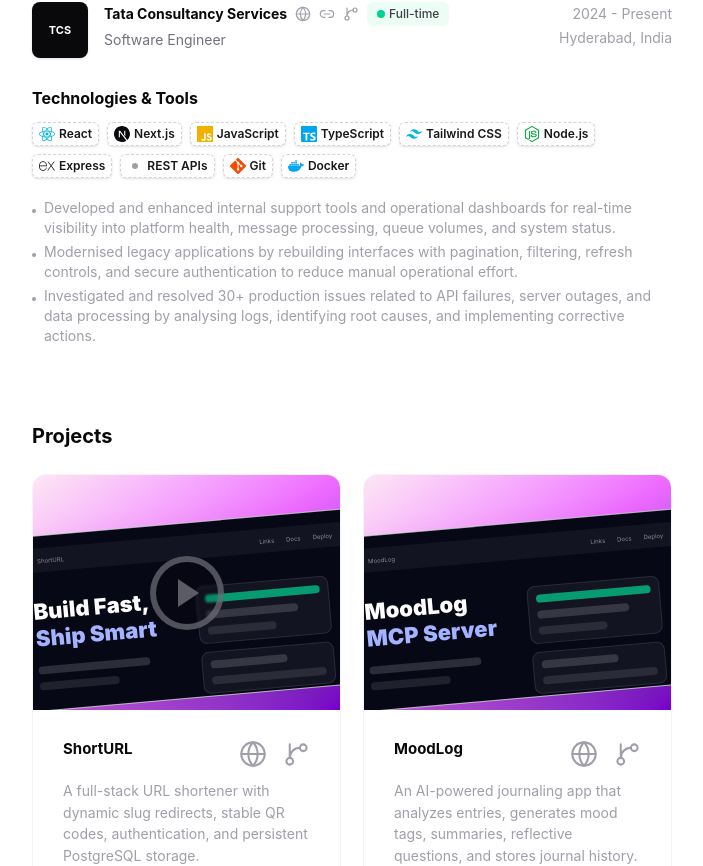
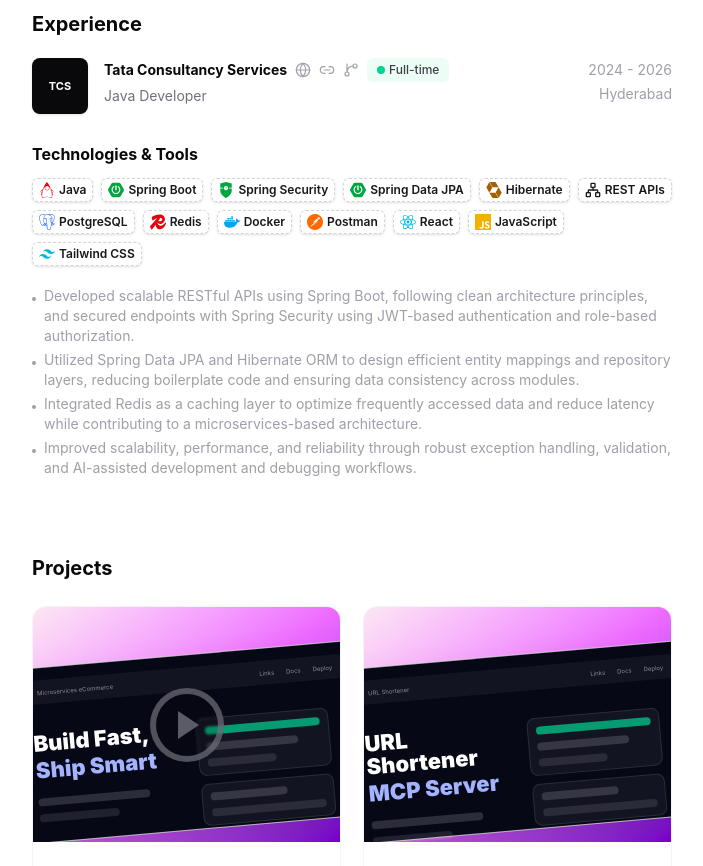
Before and after one commit to rachasanthoshkumar/portfolio, a Next.js app: page / in a window 1280 px wide. Shown: the part 875-1741 px from the top of the page, without its empty margins (288-991 px from the left). Built offline with nearby package versions, Linux system fonts and the light colour scheme.

Commit message:
align portfolio with java developer resume

```diff
--- a/app/layout.js
+++ b/app/layout.js
@@ -1,9 +1,9 @@
 import "./globals.css";
 
 export const metadata = {
-  title: "Santhosh Racha | Software Engineer",
+  title: "Santhosh Racha | Java Developer",
   description:
-    "Personal portfolio for Santhosh Racha, a Software Engineer based in Hyderabad, India."
+    "Personal portfolio for Santhosh Racha, a Java Developer based in Hyderabad, India."
 };
 
 export default function RootLayout({ children }) {
--- a/components/Portfolio.js
+++ b/components/Portfolio.js
@@ -12,6 +12,7 @@
   Mail,
   MapPin,
   Moon,
+  Network,
   Send,
   Sun
 } from "lucide-react";
@@ -31,13 +32,19 @@
   SiExpress,
   SiGit,
   SiGoogle,
+  SiHibernate,
   SiJavascript,
   SiMongodb,
   SiNextdotjs,
   SiNodedotjs,
+  SiOpenjdk,
   SiPostgresql,
+  SiPostman,
   SiPrisma,
   SiReact,
+  SiRedis,
+  SiSpringboot,
+  SiSpringsecurity,
   SiTailwindcss,
   SiTypescript
 } from "react-icons/si";
@@ -61,6 +68,13 @@
 function getTechMeta(label) {
   const normalized = label.toLowerCase();
 
+  if (normalized === "java") return { Icon: SiOpenjdk, color: "text-red-600" };
+  if (normalized.includes("spring security")) return { Icon: SiSpringsecurity, color: "text-green-600" };
+  if (normalized.includes("spring")) return { Icon: SiSpringboot, color: "text-green-600" };
+  if (normalized.includes("hibernate")) return { Icon: SiHibernate, color: "text-yellow-700 dark:text-yellow-500" };
+  if (normalized.includes("redis")) return { Icon: SiRedis, color: "text-red-600" };
+  if (normalized.includes("postman")) return { Icon: SiPostman, color: "text-orange-500" };
+  if (normalized.includes("rest")) return { Icon: Network, color: "text-zinc-900 dark:text-white" };
   if (normalized.includes("typescript")) return { Icon: SiTypescript, color: "text-sky-500" };
   if (normalized.includes("javascript")) return { Icon: SiJavascript, color: "text-yellow-500" };
   if (normalized.includes("react")) return { Icon: SiReact, color: "text-cyan-500" };
@@ -212,14 +226,14 @@
         {profile.summary}
       </p>
       <p className="mt-4 max-w-xl text-pretty text-sm leading-7 text-zinc-500 sm:text-base dark:text-zinc-400">
-        I build interactive web apps using{" "}
+        I build secure backend systems using{" "}
         {heroTools.map((tool, index) => (
           <span key={tool}>
             <TechPill label={tool} />
             {index < heroTools.length - 1 ? " " : ""}
           </span>
         ))}
-        . With a focus on clean UI, scalable code, and practical product thinking.
+        . With a focus on scalable APIs, clean architecture, reliable data flows, and production-ready services.
       </p>
       <div className="mt-6 flex flex-wrap justify-start gap-3">
         <a
--- a/data/portfolio.js
+++ b/data/portfolio.js
@@ -2,13 +2,13 @@
   name: "Santhosh Racha",
   shortName: "Santhosh",
   initials: "SR",
-  role: "Software Engineer",
+  role: "Java Developer",
   location: "Hyderabad, India",
   email: "rachasanthosh2309@gmail.com",
   phone: "8688092739",
   resumeUrl: "/resume.pdf",
   summary:
-    "Software Engineer with 2+ years of experience developing internal tools, modernising legacy applications, and supporting business-critical production systems."
+    "Java Developer focused on building secure RESTful APIs, Spring Boot microservices, and reliable backend systems with PostgreSQL, Redis, and Docker."
 };
 
 export const navItems = [
@@ -24,40 +24,50 @@
 ];
 
 export const heroTools = [
+  "Java",
+  "Spring Boot",
+  "Spring Security",
+  "Spring Data JPA",
+  "Hibernate",
+  "REST APIs",
+  "PostgreSQL",
+  "Redis",
+  "Docker",
+  "Postman",
+  "React",
   "JavaScript",
-  "TypeScript",
-  "React",
-  "Next.js",
-  "Node.js",
-  "PostgreSQL",
-  "Docker"
+  "Tailwind CSS"
 ];
 
 export const experience = [
   {
     company: "Tata Consultancy Services",
-    role: "Software Engineer",
-    period: "2024 - Present",
-    location: "Hyderabad, India",
+    role: "Java Developer",
+    period: "2024 - 2026",
+    location: "Hyderabad",
     status: "Full-time",
     logo: "TCS",
     links: ["On-site"],
     tools: [
+      "Java",
+      "Spring Boot",
+      "Spring Security",
+      "Spring Data JPA",
+      "Hibernate",
+      "REST APIs",
+      "PostgreSQL",
+      "Redis",
+      "Docker",
+      "Postman",
       "React",
-      "Next.js",
       "JavaScript",
-      "TypeScript",
-      "Tailwind CSS",
-      "Node.js",
-      "Express",
-      "REST APIs",
-      "Git",
-      "Docker"
+      "Tailwind CSS"
     ],
     highlights: [
-      "Developed and enhanced internal support tools and operational dashboards for real-time visibility into platform health, message processing, queue volumes, and system status.",
-      "Modernised legacy applications by rebuilding interfaces with pagination, filtering, refresh controls, and secure authentication to reduce manual operational effort.",
-      "Investigated and resolved 30+ production issues related to API failures, server outages, and data processing by analysing logs, identifying root causes, and implementing corrective actions."
+      "Developed scalable RESTful APIs using Spring Boot, following clean architecture principles, and secured endpoints with Spring Security using JWT-based authentication and role-based authorization.",
+      "Utilized Spring Data JPA and Hibernate ORM to design efficient entity mappings and repository layers, reducing boilerplate code and ensuring data consistency across modules.",
+      "Integrated Redis as a caching layer to optimize frequently accessed data and reduce latency while contributing to a microservices-based architecture.",
+      "Improved scalability, performance, and reliability through robust exception handling, validation, and AI-assisted development and debugging workflows."
     ]
   },
 
@@ -65,25 +75,25 @@
 
 export const projects = [
   {
-    title: "ShortURL",
+    title: "Microservices eCommerce",
     description:
-      "A full-stack URL shortener with dynamic slug redirects, stable QR codes, authentication, and persistent PostgreSQL storage.",
+      "A microservices-based e-commerce platform with product catalog, cart, orders, and user management services communicating through RESTful APIs.",
     status: "All Systems Operational",
-    tools: ["Next.js", "TypeScript", "Prisma", "PostgreSQL"],
+    tools: ["Java", "Spring Boot", "Spring Data JPA", "PostgreSQL", "Docker", "REST APIs"],
     gradient: "from-pink-100 via-fuchsia-400 to-purple-700",
     accent: "bg-purple-500",
     href: "#",
     repo: "#"
   },
   {
-    title: "MoodLog",
+    title: "URL Shortener",
     description:
-      "An AI-powered journaling app that analyzes entries, generates mood tags, summaries, reflective questions, and stores journal history.",
+      "A scalable Spring Boot URL shortening service with short-code generation, HTTP 302 redirects, Redis caching, rate limiting, expiration, and link analytics.",
     status: "All Systems Operational",
-    tools: ["React", "JavaScript", "Tailwind", "Gemini", "Drizzle ORM", "Neon"],
+    tools: ["Java", "Spring Boot", "Redis", "PostgreSQL", "REST APIs", "Docker"],
     gradient: "from-pink-100 via-fuchsia-400 to-purple-700",
     accent: "bg-indigo-500",
-    href: "https://moodlog-rho.vercel.app/",
+    href: "#",
     repo: "#"
   },
 
```
Also changed, not shown: 1 other file (tests, documents, lock files or other folders).
